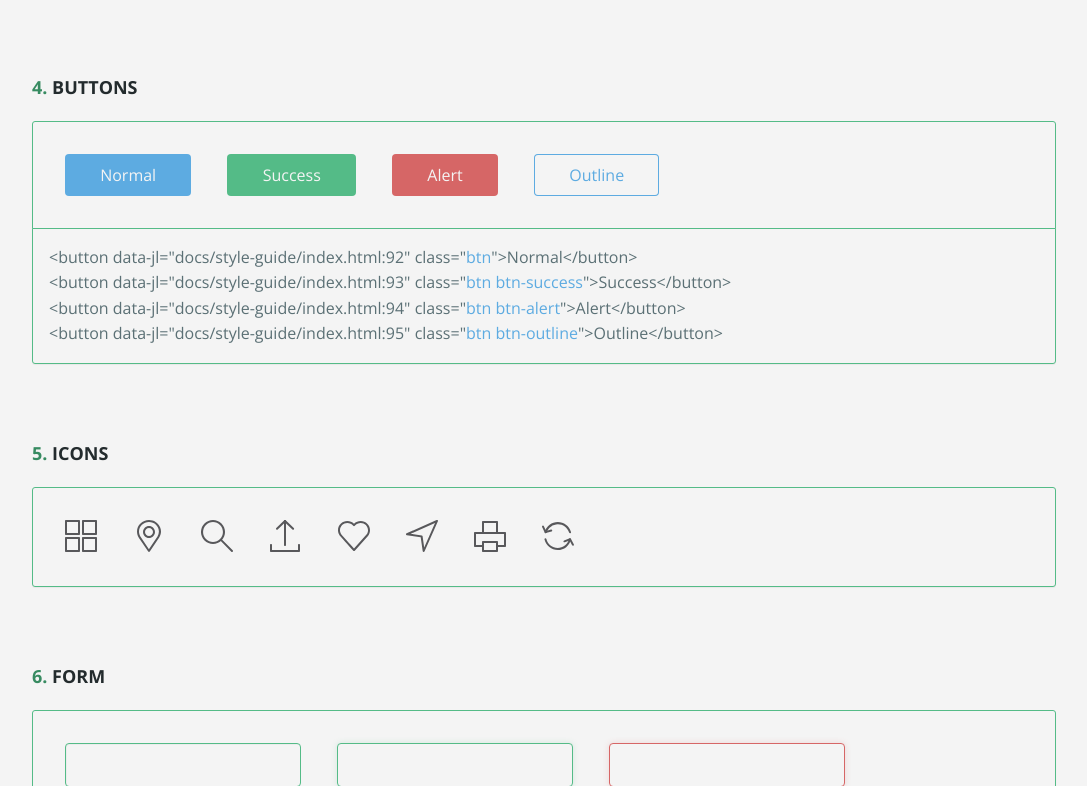
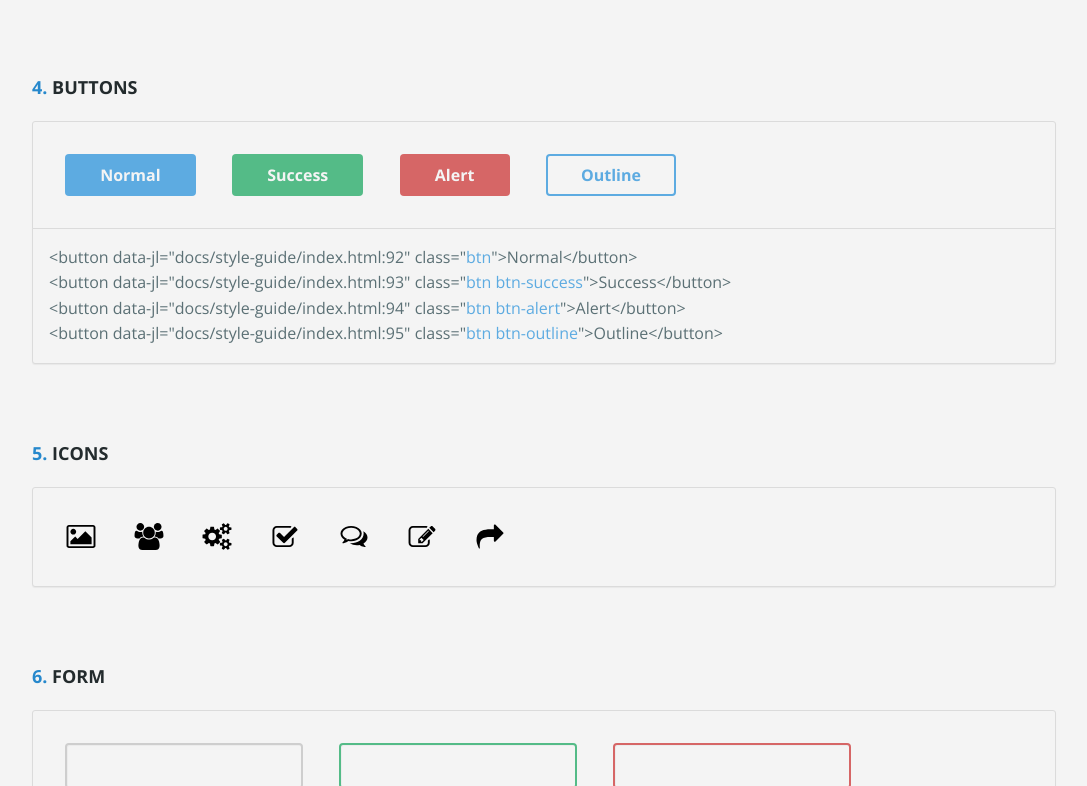
Before and after one commit to httpete-ire/coapp, a website: page docs/style-guide/index.html in a window 1280 px wide. Shown: the part 1514-2300 px from the top of the page, without its empty margins (96-1183 px from the left). Drawn offline with nearby package versions, Linux system fonts and the light colour scheme.

Commit message:
added icons and styled form elements

```diff
--- a/docs/style-guide/index.html
+++ b/docs/style-guide/index.html
@@ -108,7 +108,6 @@
 				<li class="cd-icon-5"></li>
 				<li class="cd-icon-6"></li>
 				<li class="cd-icon-7"></li>
-				<li class="cd-icon-8"></li>
 			</ul>
 		</section>
 
--- a/docs/style-guide/partials/_basic-style.scss
+++ b/docs/style-guide/partials/_basic-style.scss
@@ -576,31 +576,31 @@ section {
 	}
 
 	.cd-icon-1 {
-		background-image: url('../assets/icons/icon-1.svg');
+		background-image: url('../assets/icons/picture13.svg');
 	}
 
 	.cd-icon-2 {
-		background-image: url('../assets/icons/icon-2.svg');
+		background-image: url('../assets/icons/group41.svg');
 	}
 
 	.cd-icon-3 {
-		background-image: url('../assets/icons/icon-3.svg');
+		background-image: url('../assets/icons/cogs3.svg');
 	}
 
 	.cd-icon-4 {
-		background-image: url('../assets/icons/icon-4.svg');
+		background-image: url('../assets/icons/check30.svg');
 	}
 
 	.cd-icon-5 {
-		background-image: url('../assets/icons/icon-5.svg');
+		background-image: url('../assets/icons/comments16.svg');
 	}
 
 	.cd-icon-6 {
-		background-image: url('../assets/icons/icon-6.svg');
+		background-image: url('../assets/icons/font2.svg');
 	}
 
 	.cd-icon-7 {
-		background-image: url('../assets/icons/icon-7.svg');
+		background-image: url('../assets/icons/share14.svg');
 	}
 
 	.cd-icon-8 {
--- a/docs/style-guide/scss/style-guide.scss
+++ b/docs/style-guide/scss/style-guide.scss
@@ -42,7 +42,7 @@ xPatterns
 
 .cd-box {
 	/* this is the container of various design elements - i.e. the 2 logo of the branding section */
-	border: 1px solid $color-4;
+	border: 1px solid darken($color-5, 10%);
 	border-radius: 3px;
 	background: $color-5;
 	box-shadow: 0 1px 1px rgba(#000, .05);
@@ -189,7 +189,7 @@ h2 {
 
 section > h2::before {
 	/* number before each section title */
-	color: darken($color-4, 15%);
+	color: darken($color-1, 15%);
 }
 
 p {
@@ -221,6 +221,7 @@ xButtons
 	font: {
 		size: 1.4rem;
 		family: $secondary-font;
+		weight: 600;
 	}
 	color: $color-5;
 	padding: .6em 2.2em;
@@ -254,7 +255,7 @@ xButtons
 	&.btn-outline {
 		color: $color-1;
 		background: transparent;
-		box-shadow: inset 0 0 0 1px $color-1;
+		box-shadow: inset 0 0 0 2px $color-1;
 
 		.no-touch &:hover {
 			color: $color-5;
@@ -291,7 +292,7 @@ xForm
 -------------------------------- */
 
 input[type=text], select {
-	border: 1px solid $color-4;
+	border: 2px solid darken($color-5,15%);
 	border-radius: .25em;
 	background: $color-5;
 
@@ -306,17 +307,17 @@ input[type=text] {
 
 	&.success {
 		border-color: $success;
-		box-shadow: 0 0 6px rgba($success, .2);
+		// box-shadow: 0 0 6px rgba($success, .2);
 	}
 
 	&.alert {
 		border-color: $alert;
-		box-shadow: 0 0 6px rgba($alert, .2);
+		// box-shadow: 0 0 6px rgba($alert, .2);
 	}
 
 	&:focus {
-		border-color: $color-1;
-		box-shadow: 0 0 6px rgba($color-1, .2);
+		border-color: darken($color-5, 40%);
+		// box-shadow: 0 0 6px rgba($color-1, .2);
 	}
 }
 
```
Also changed, not shown: docs/style-guide/assets/icons/check30.svg (added), docs/style-guide/assets/icons/cogs3.svg (added), docs/style-guide/assets/icons/comments16.svg (added), docs/style-guide/assets/icons/font2.svg (added), docs/style-guide/assets/icons/group41.svg (added), docs/style-guide/assets/icons/picture13.svg (added), docs/style-guide/assets/icons/share14.svg (added), docs/style-guide/css/style-guide.css, docs/style-guide/picture13.svg (added).
